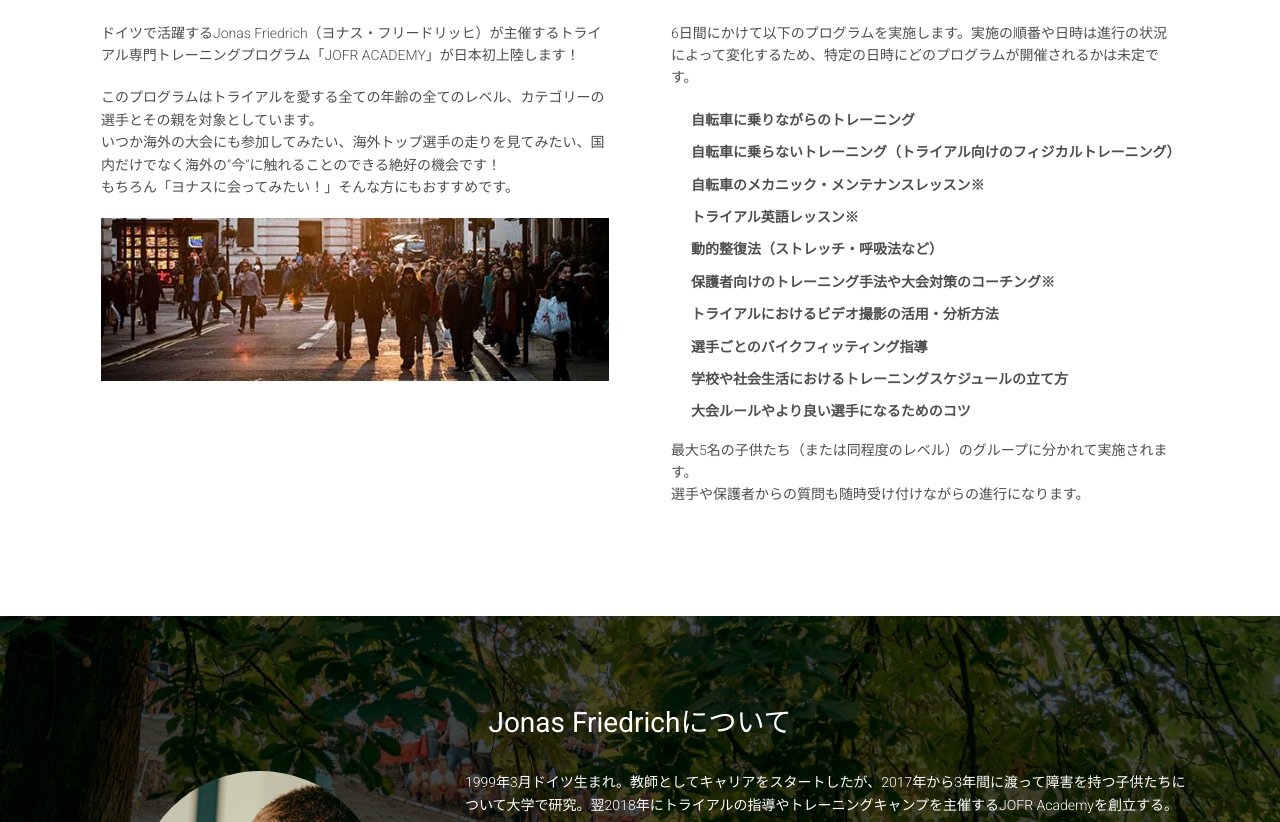
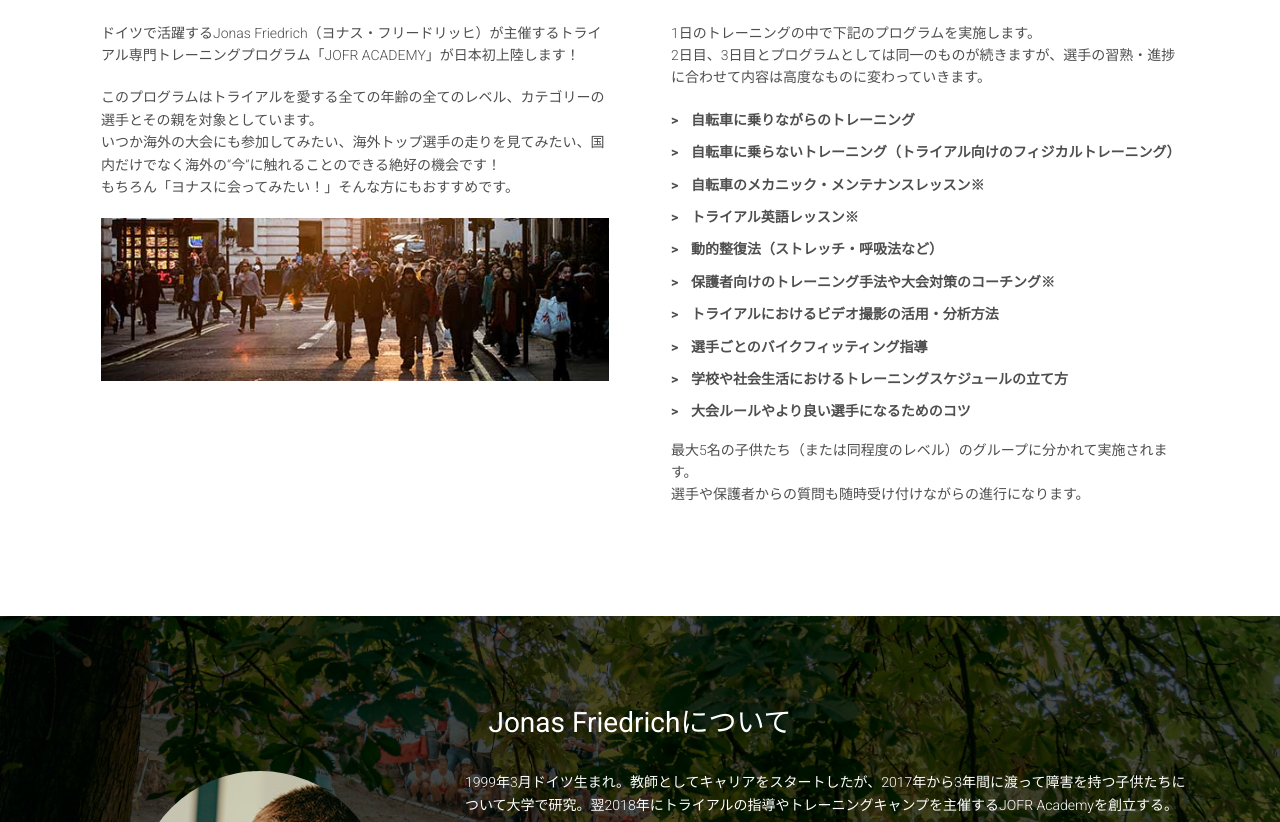
Before and after one commit to itasan/jofr-j, a website: page index.html in a window 1280 px wide. Shown: the part 927-1749 px from the top of the page. Drawn offline with nearby package versions, Linux system fonts and the light colour scheme.

Commit message:
プログラム内容の文言修正

```diff
--- a/assets/css/main.css
+++ b/assets/css/main.css
@@ -56,7 +56,7 @@ ul li {
   position: absolute;
   left: 0;
   color: #4e4e4e;
-  font-family: "Ionicons";
+
 }
 
 .social-block {
@@ -181,7 +181,7 @@ ul li {
  * 3.3 Helper Class: list
  */
 .list-arrow-right li::before {
-  content: "\f3d3";
+  content: ">";
 }
 
 /*
@@ -474,8 +474,6 @@ ul li {
 /*
  * 6.7 Section: Schedule
  */
-.partner {
-}
 .partner .partner-box {
   display: block;
   opacity: 0.3;
--- a/index.html
+++ b/index.html
@@ -126,7 +126,8 @@
 
             <div class="px-3">
               <p>
-                6日間にかけて以下のプログラムを実施します。実施の順番や日時は進行の状況によって変化するため、特定の日時にどのプログラムが開催されるかは未定です。
+                1日のトレーニングの中で下記のプログラムを実施します。<br />
+                2日目、3日目とプログラムとしては同一のものが続きますが、選手の習熟・進捗に合わせて内容は高度なものに変わっていきます。
               </p>
 
               <ul class="list-arrow-right font-weight-bold">
```
